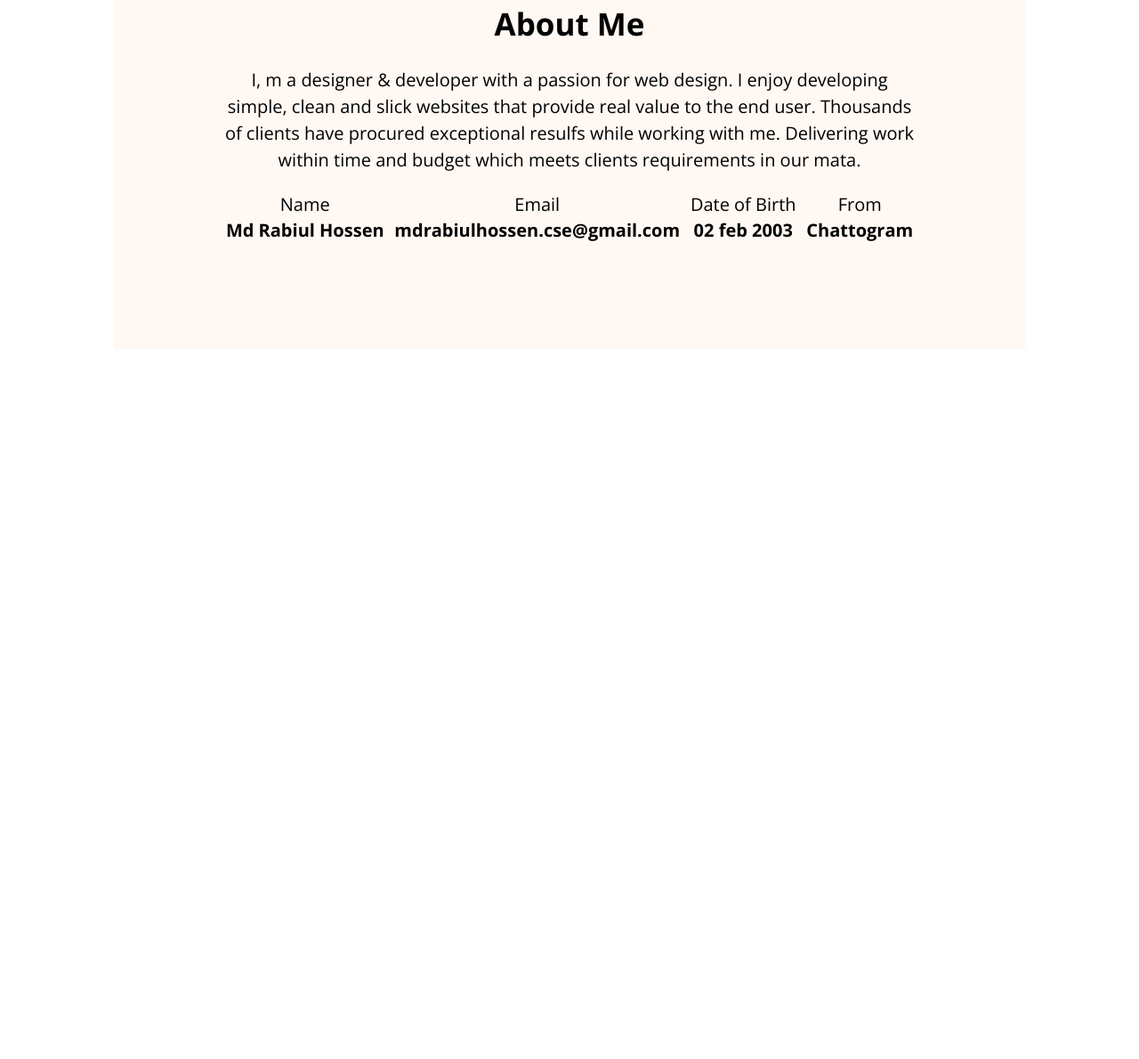
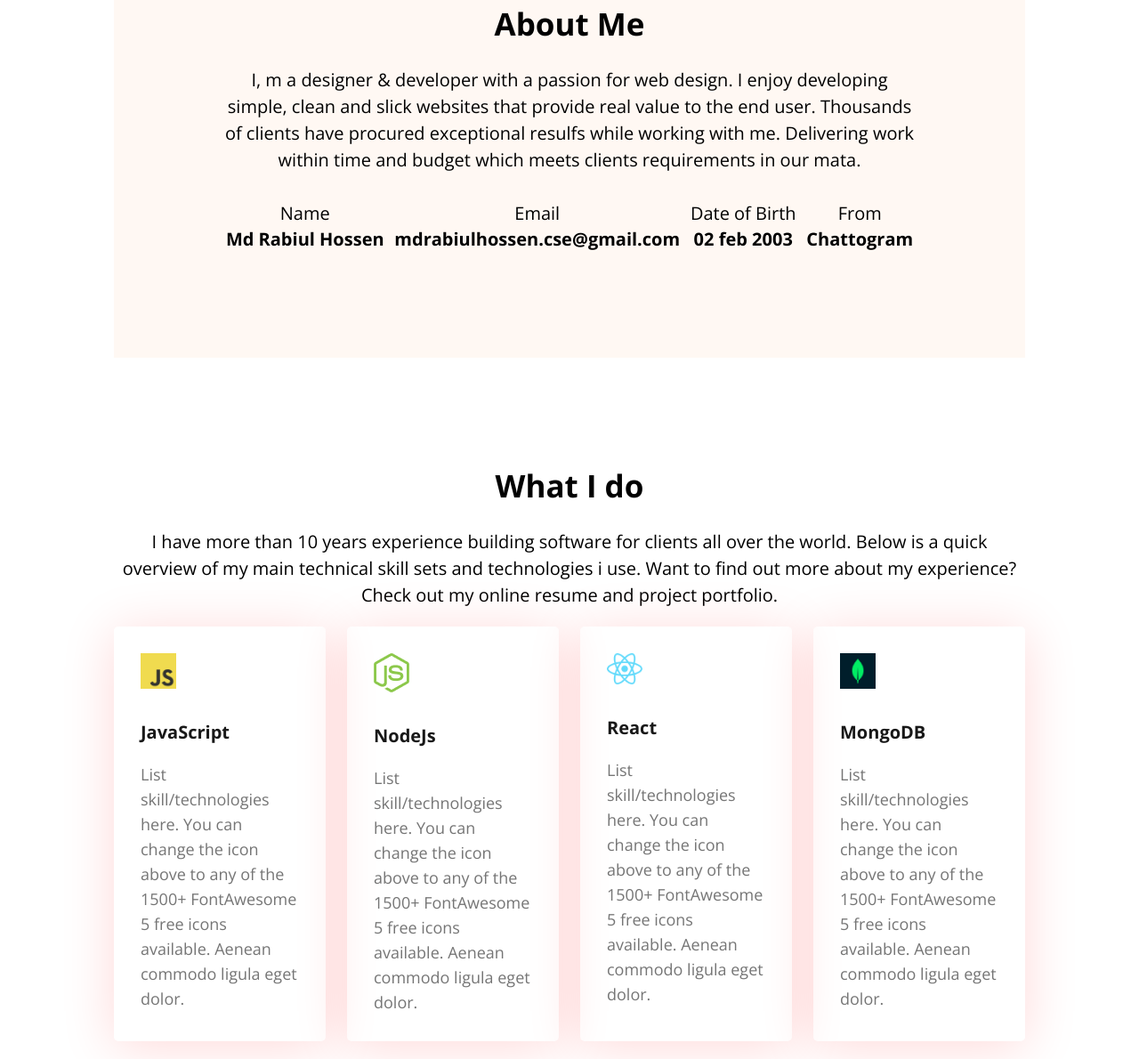
Before and after one commit to puc-void/my-portfolio, a plain HTML site: page index.html in a window 1280 px wide. Shown: the part 1088-2278 px from the top of the page at 89% size. Before the commit the page ends 1480 px from the top, so only its background shows below. Drawn offline with nearby package versions, Linux system fonts and the light colour scheme.

Commit message:
Skill Section Added with icon and div

```diff
--- a/index.html
+++ b/index.html
@@ -70,6 +70,40 @@
         </div>
     </section>
 
+    <section id="skills">
+        <div class="skills-container">
+            <div class="section-heading">
+                <h2>What I do</h2>
+                <p>I have more than 10 years experience building software for clients all over the world. Below is a quick overview of my main technical skill sets and technologies i use. Want to find out more about my experience? Check out my online resume and project portfolio.</p>
+            </div>
+
+                <div class="skill-box">
+                    <div class="skill-card">
+                        <img src="icons/js.png" alt="">
+                        <h3>JavaScript</h3>
+                        <p>List skill/technologies here. You can change the icon above to any of the 1500+ FontAwesome 5 free icons available. Aenean commodo ligula eget dolor.</p>
+                    </div>
+                    <div class="skill-card">
+                        <img src="icons/nodejs.png" alt="">
+                        <h3>NodeJs</h3>
+                        <p>List skill/technologies here. You can change the icon above to any of the 1500+ FontAwesome 5 free icons available. Aenean commodo ligula eget dolor.</p>
+                    </div>
+                    <div class="skill-card">
+                        <img src="icons/react.png" alt="">
+                        <h3>React</h3>
+                        <p>List skill/technologies here. You can change the icon above to any of the 1500+ FontAwesome 5 free icons available. Aenean commodo ligula eget dolor.</p>
+                    </div>
+                    <div class="skill-card">
+                        <img src="icons/mongo.png" alt="">
+                        <h3>MongoDB</h3>
+                        <p>List skill/technologies here. You can change the icon above to any of the 1500+ FontAwesome 5 free icons available. Aenean commodo ligula eget dolor.</p>
+                    </div>
+
+                </div>
+
+        </div>
+    </section>
+
 
 </body>
 
--- a/style/portfolio.css
+++ b/style/portfolio.css
@@ -55,8 +55,9 @@
     padding: 18px 35px;
 }
 .section-heading{
-    max-width: 900px;
+    max-width: 1140px;
     text-align: center;
+    margin:  0 auto;
 }
 .section-heading h2{
    font-size: 35px;
@@ -66,6 +67,7 @@
    font-size: 20px;
    margin-bottom: 20px;
    line-height: 30px;
+   margin: 0 auto;
 }
 
 
@@ -108,7 +110,7 @@
 
 #about .about-container{
     width: 80%;
-    max-width: 1170px;
+    max-width: 1140px;
    margin: 0 auto;
    text-align: center;
    justify-content: center;
@@ -118,6 +120,7 @@
 #about .about-info{
     display: flex;
     justify-content: space-around;
+    padding-top: 30px;
 }
 
 .about-info .info-card p{
@@ -131,3 +134,40 @@
 
 
 }
+#skills{
+    padding-top:120px;
+}
+#skills .skills-container{
+    width: 80%;
+    max-width: 1140px;
+    margin: 0 auto;
+    padding-bottom: 20px;
+}
+#skills .skills-container .skill-box{
+    display: flex;
+    gap: 24px;
+}
+.skill-box .skill-card{
+    padding: 30px;
+    /* border: 1px solid red; */
+    box-shadow: 0 6px 60px #ff000027;
+    border-radius: 5px;
+    max-width: 300px;
+}
+.skill-card img{
+    max-width: 40px;
+    margin-bottom: 30px;
+}
+.skill-card h3{
+    font-size: 20px;
+    color: #181818;
+    margin-bottom: 20px;
+}
+.skill-card p{
+    font-size: 18px;
+    color:#757575;
+   line-height: 28px;
+}
+.skill-box{
+    margin-top: 20px;
+}
```
